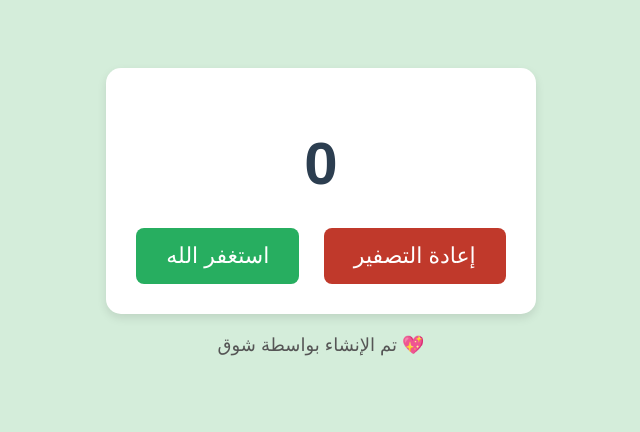
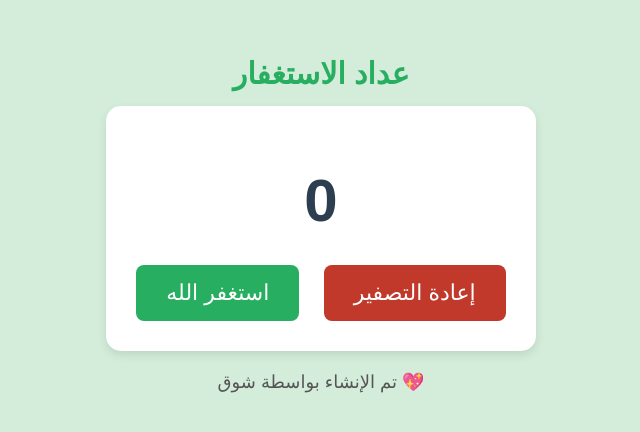
Before and after one commit to xshxd11/Staghfar-counter, a plain HTML site: page index.html in a window 1280 px wide. Shown: the part 188-620 px from the top of the page, without its empty margins (319-959 px from the left). Drawn offline with Linux system fonts and the light colour scheme.

Commit message:
Update index.html

```diff
--- a/index.html
+++ b/index.html
@@ -26,6 +26,11 @@
             font-size: 60px;
             color: #2c3e50;
             margin-bottom: 20px;
+        }
+        h2 {
+            font-size: 30px;
+            color: #27ae60;
+            margin-bottom: 15px;
         }
         button {
             font-size: 22px;
@@ -58,6 +63,7 @@
     </style>
 </head>
 <body>
+    <h2>عداد الاستغفار</h2>
     <div class="container">
         <h1 id="counter">0</h1>
         <button class="count-btn" onclick="increaseCount()">استغفر الله</button>
```
